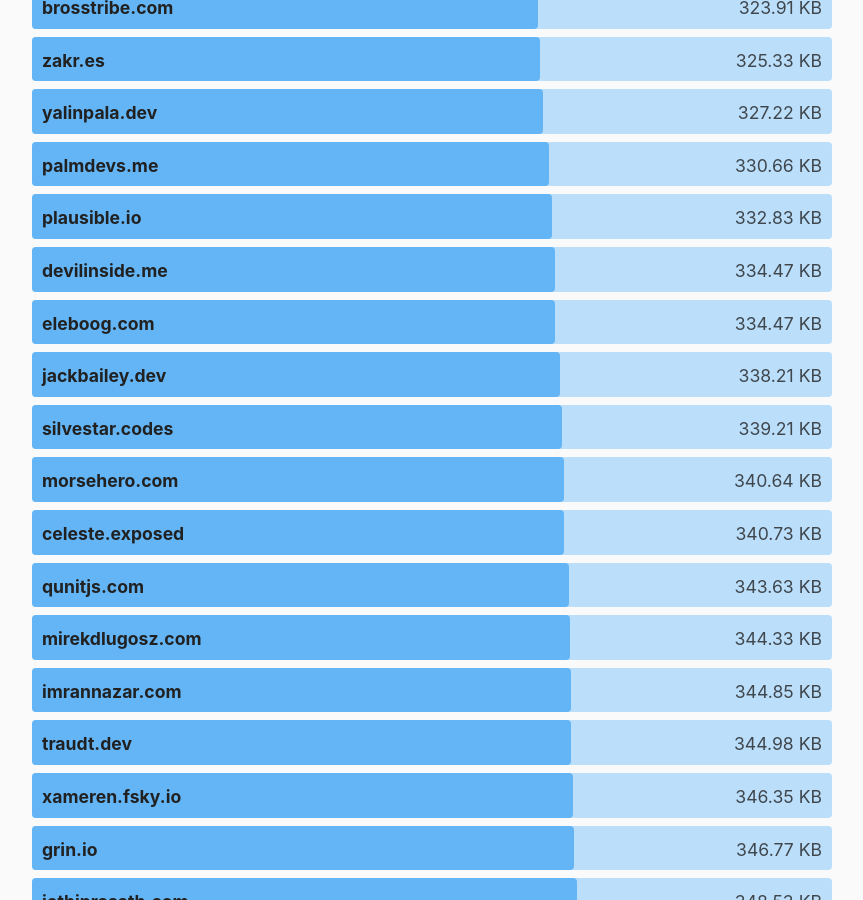
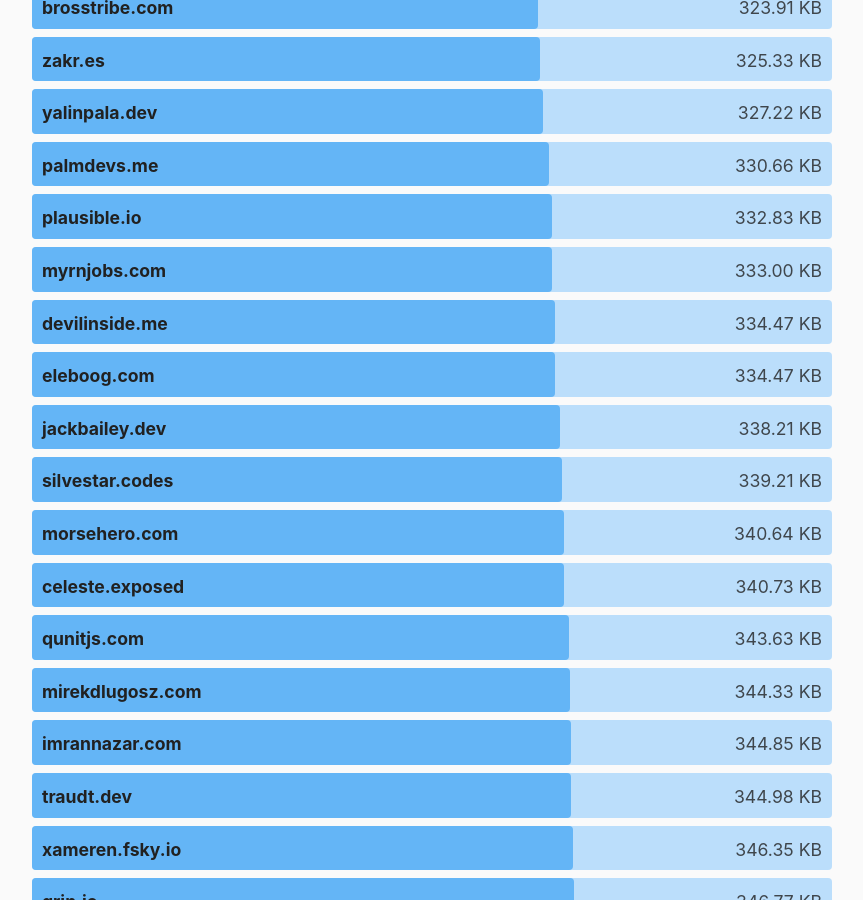
Before and after one commit to kevquirk/512kb.club, a Jekyll site: the page built from index.md, in a window 1280 px wide and 900 px high, scrolled down 41360 px. Shown: the whole window, without its empty margins (208-1071 px from the left). Built offline with Jekyll 4.4.1, drawn with Linux system fonts in a browser that asks for light colours.

Commit message:
Add myrnjobs.com to sites.yml

```diff
--- a/_data/sites.yml
+++ b/_data/sites.yml
@@ -4342,3 +4342,8 @@
   url: https://zwieratko.sk/
   size: 30.94
   last_checked: 2025-08-30
+
+- domain: myrnjobs.com
+  url: https://myrnjobs.com/
+  size: 333
+  last_checked: 2025-11-11
```
